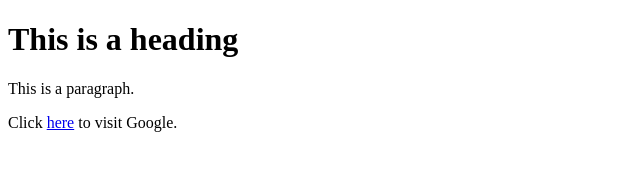
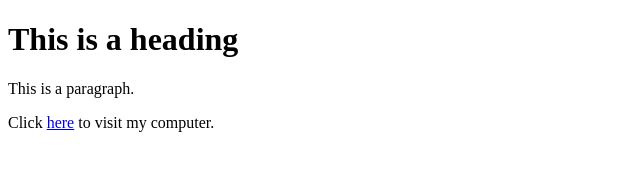
Before and after one commit to saeed357889/saeed357889.github.io, a plain HTML site: page index.html in a window 1280 px wide. Shown: the full height of the page, 0-640 px from the left. Drawn offline with Linux system fonts and the light colour scheme.

Commit message:
Update index.html

```diff
--- a/index.html
+++ b/index.html
@@ -6,7 +6,7 @@
 <body>
     <h1>This is a heading</h1>
     <p>This is a paragraph. </p>
-    <p>Click <a href="http://google.com">here</a> to visit Google.</p>
+    <p>Click <a href="mycomputer.html">here</a> to visit my computer.</p>
 
 </body>
 </html>
```
